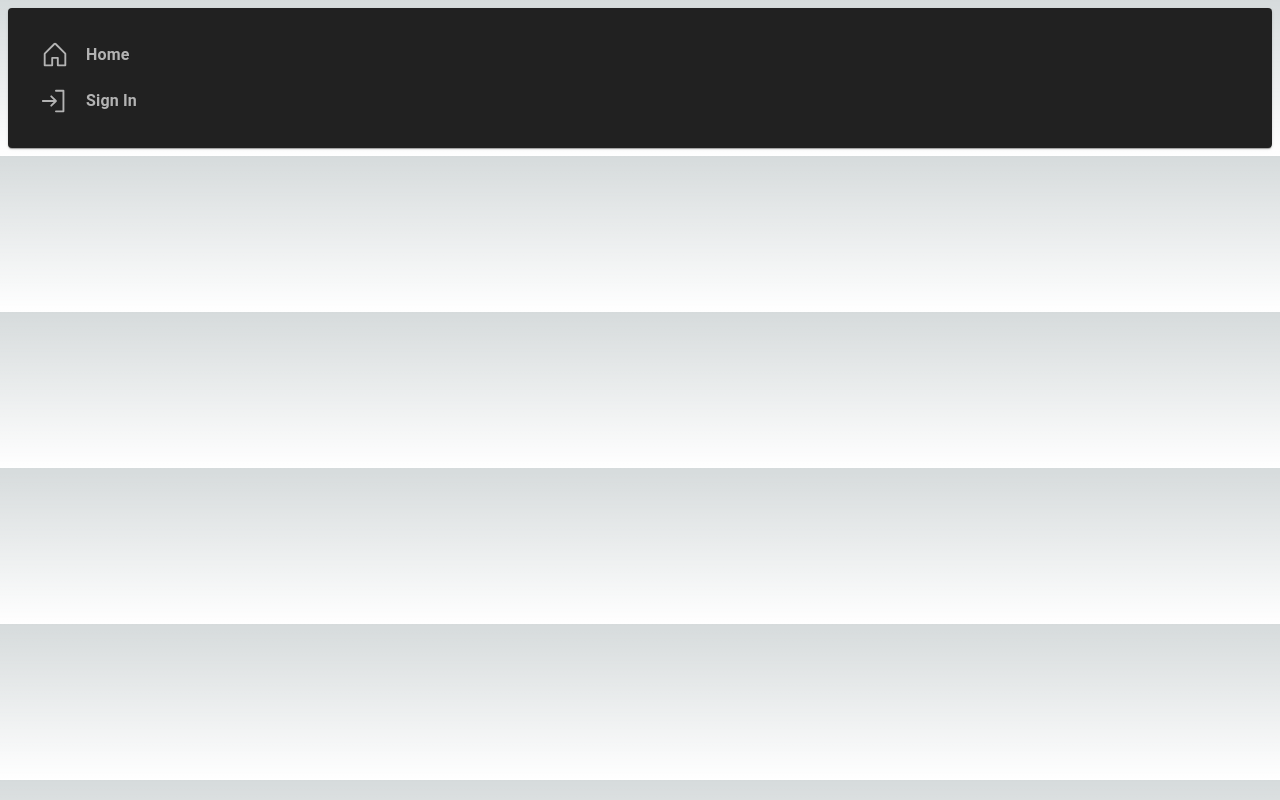
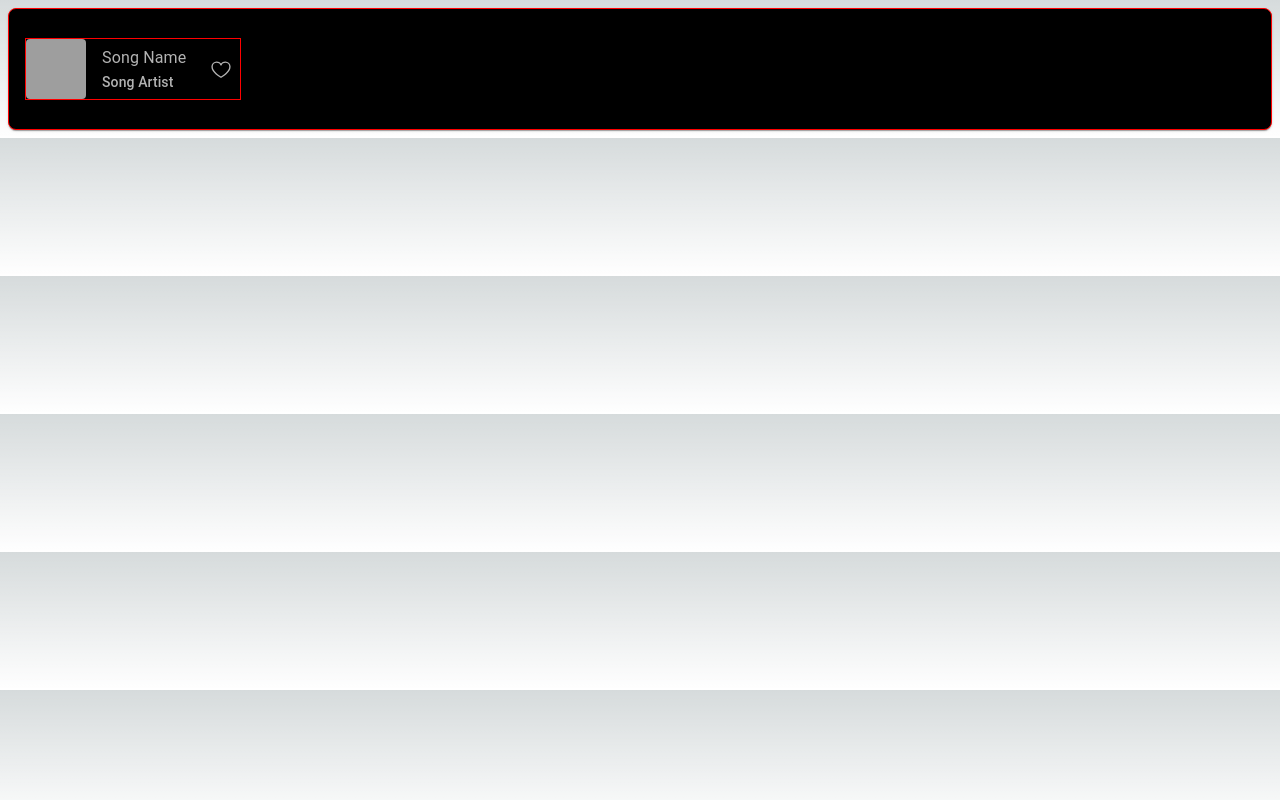
Before and after one commit to ManukBASS/Miusik-Enhanced, a Next.js app: page / in a window 1280 px wide. Built offline with nearby package versions, Linux system fonts and the light colour scheme; grey boxes are pictures that could not be loaded.

Commit message:
feat: starting Footer component

```diff
--- a/src/app/(home)/page.tsx
+++ b/src/app/(home)/page.tsx
@@ -1,14 +1,15 @@
-"use-client";
+"use client";
 // MUI Imports
 import Box from "@mui/material/Box";
 
 // Components
-import TopLeft from "@/components/TopLeft/TopLeft";
+import { TopLeft } from "@/components/TopLeft/TopLeft";
+import { Footer } from "@/components/Footer/Footer";
 
 export default function Home() {
   return (
     <Box sx={{ p: ".5rem" }}>
-      <TopLeft />
+      <Footer />
     </Box>
   );
 }
--- a/src/app/layout.tsx
+++ b/src/app/layout.tsx
@@ -5,8 +5,8 @@ import "./globals.css";
 const inter = Inter({ subsets: ["latin"] });
 
 export const metadata: Metadata = {
-  title: "Create Next App",
-  description: "Generated by create next app",
+  title: "Miusik",
+  description: "The best music player!",
 };
 
 export default function RootLayout({
--- /dev/null
+++ b/src/components/Footer/Footer.tsx
@@ -0,0 +1,45 @@
+"use client";
+// React
+import { useState } from "react";
+// MUI Imports
+import Typography from "@mui/material/Typography";
+import Box from "@mui/material/Box";
+import Card from "@mui/material/Card";
+import Avatar from "@mui/material/Avatar";
+import { IconButton } from "@mui/material";
+// Phosphor
+import { SongBox } from "./components/SongBox";
+
+// ? Add props to Song Name and Song Artist of the SongBox component
+
+export function Footer() {
+  const [heartIconState, setHeartIconState] = useState<{
+    weight: "regular" | "fill";
+    color: string;
+  }>({
+    weight: "regular",
+    color: "#B3B3B3",
+  });
+
+  const handleHeartIconClick = () => {
+    setHeartIconState((prevState) => ({
+      weight: prevState.weight === "regular" ? "fill" : "regular",
+      color: prevState.weight === "regular" ? "#800080" : "#B3B3B3",
+    }));
+  };
+
+  return (
+    <Card
+      sx={{
+        display: "flex",
+        backgroundColor: "#000",
+        borderRadius: ".5rem",
+        border: "1px solid red",
+        px: "1rem",
+        py: "1.8rem",
+      }}
+    >
+      <SongBox />
+    </Card>
+  );
+}
--- /dev/null
+++ b/src/components/Footer/components/SongBox.tsx
@@ -0,0 +1,63 @@
+"use client";
+// React
+import { useState } from "react";
+// MUI Imports
+import Typography from "@mui/material/Typography";
+import Box from "@mui/material/Box";
+import Avatar from "@mui/material/Avatar";
+import { IconButton } from "@mui/material";
+// Phosphor
+import { Heart } from "@phosphor-icons/react/dist/ssr";
+
+// ! Add props to Song Name and Song Artist
+
+export function SongBox() {
+  const [heartIconState, setHeartIconState] = useState<{
+    weight: "regular" | "fill";
+    color: string;
+  }>({
+    weight: "regular",
+    color: "#B3B3B3",
+  });
+
+  const handleHeartIconClick = () => {
+    setHeartIconState((prevState) => ({
+      weight: prevState.weight === "regular" ? "fill" : "regular",
+      color: prevState.weight === "regular" ? "#800080" : "#B3B3B3",
+    }));
+  };
+
+  return (
+    <Box
+      sx={{
+        display: "flex",
+        flexDirection: "row",
+        alignItems: "center",
+        border: "1px solid red",
+        gap: "1rem",
+      }}
+    >
+      <Avatar
+        src="/broken-image.jpg"
+        variant="rounded"
+        sx={{ width: 60, height: 60 }}
+      ></Avatar>
+      <Box>
+        <Typography variant="subtitle1" color="#B3B3B3">
+          Song Name
+        </Typography>
+        <Typography variant="subtitle2" color="#B3B3B3">
+          Song Artist
+        </Typography>
+      </Box>
+      <IconButton color="secondary">
+        <Heart
+          size={22}
+          color={heartIconState.color}
+          weight={heartIconState.weight}
+          onClick={handleHeartIconClick}
+        />
+      </IconButton>
+    </Box>
+  );
+}
--- a/src/components/TopLeft/TopLeft.tsx
+++ b/src/components/TopLeft/TopLeft.tsx
@@ -1,4 +1,4 @@
-"use-client";
+"use client";
 // MUI Imports
 import Typography from "@mui/material/Typography";
 import Box from "@mui/material/Box";
@@ -10,7 +10,7 @@ import { SignIn } from "@phosphor-icons/react/dist/ssr";
 
 // ? Add onClick functions for navigation to Home and LogIn pages.
 
-export default function TopLeft() {
+export function TopLeft() {
   return (
     <Card
       sx={{
@@ -18,6 +18,7 @@ export default function TopLeft() {
         gap: "1rem",
         flexDirection: "column",
         backgroundColor: "#212121",
+        borderRadius: ".5rem",
         px: "2rem",
         py: "2rem",
       }}
```
